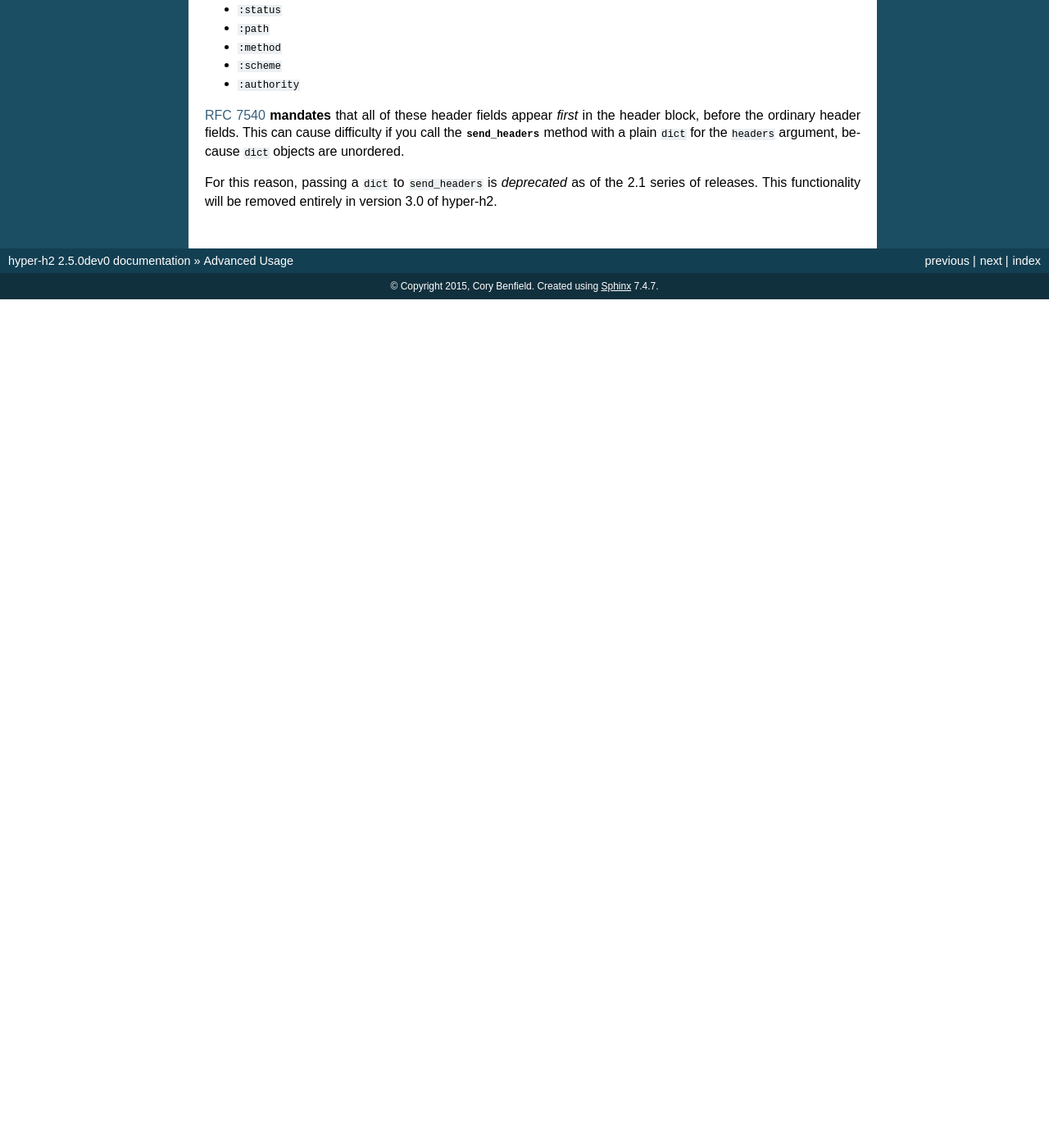
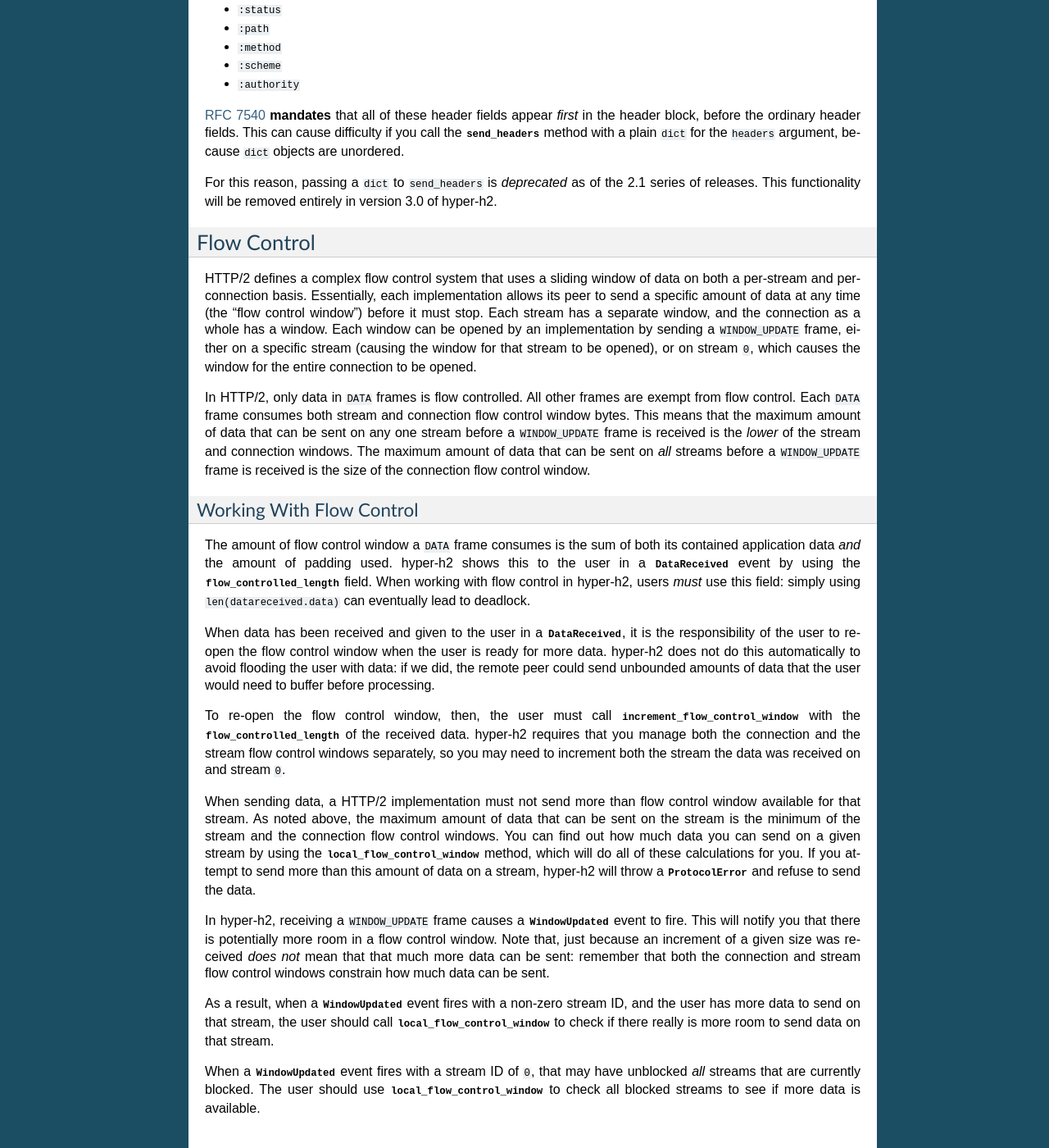
Before and after one commit to python-hyper/h2, a Sphinx documentation site: the page built from docs/source/advanced-usage.rst, in a window 1280 px wide and 1400 px high, scrolled down 2876 px. Shown: the whole window at 82% size. Built offline with Sphinx 7.4.7, drawn with Linux system fonts in a browser that asks for light colours; before the commit the page ends 3241 px from its top, so only the background shows below that; some of the changed text lies outside the part shown.

Commit message:
Add some window management documentation.

```diff
--- a/docs/source/advanced-usage.rst
+++ b/docs/source/advanced-usage.rst
@@ -219,3 +219,78 @@ version 3.0 of hyper-h2.
 
 .. _RFC 7540: https://tools.ietf.org/html/rfc7540
 .. _an implementation: http://python-hyper.org/projects/priority/en/latest/
+
+Flow Control
+------------
+
+HTTP/2 defines a complex flow control system that uses a sliding window of
+data on both a per-stream and per-connection basis. Essentially, each
+implementation allows its peer to send a specific amount of data at any time
+(the "flow control window") before it must stop. Each stream has a separate
+window, and the connection as a whole has a window. Each window can be opened
+by an implementation by sending a ``WINDOW_UPDATE`` frame, either on a specific
+stream (causing the window for that stream to be opened), or on stream ``0``,
+which causes the window for the entire connection to be opened.
+
+In HTTP/2, only data in ``DATA`` frames is flow controlled. All other frames
+are exempt from flow control. Each ``DATA`` frame consumes both stream and
+connection flow control window bytes. This means that the maximum amount of
+data that can be sent on any one stream before a ``WINDOW_UPDATE`` frame is
+received is the *lower* of the stream and connection windows. The maximum
+amount of data that can be sent on *all* streams before a ``WINDOW_UPDATE``
+frame is received is the size of the connection flow control window.
+
+Working With Flow Control
+~~~~~~~~~~~~~~~~~~~~~~~~~
+
+The amount of flow control window a ``DATA`` frame consumes is the sum of both
+its contained application data *and* the amount of padding used. hyper-h2 shows
+this to the user in a :class:`DataReceived <h2.events.DataReceived>` event by
+using the :data:`flow_controlled_length
+<h2.events.DataReceived.flow_controlled_length>` field. When working with flow
+control in hyper-h2, users *must* use this field: simply using
+``len(datareceived.data)`` can eventually lead to deadlock.
+
+When data has been received and given to the user in a :class:`DataReceived
+<h2.events.DataReceived>`, it is the responsibility of the user to re-open the
+flow control window when the user is ready for more data. hyper-h2 does not do
+this automatically to avoid flooding the user with data: if we did, the remote
+peer could send unbounded amounts of data that the user would need to buffer
+before processing.
+
+To re-open the flow control window, then, the user must call
+:meth:`increment_flow_control_window
+<h2.connection.H2Connection.increment_flow_control_window>` with the
+:data:`flow_controlled_length <h2.events.DataReceived.flow_controlled_length>`
+of the received data. hyper-h2 requires that you manage both the connection
+and the stream flow control windows separately, so you may need to increment
+both the stream the data was received on and stream ``0``.
+
+When sending data, a HTTP/2 implementation must not send more than flow control
+window available for that stream. As noted above, the maximum amount of data
+that can be sent on the stream is the minimum of the stream and the connection
+flow control windows. You can find out how much data you can send on a given
+stream by using the :meth:`local_flow_control_window
+<h2.connection.H2Connection.local_flow_control_window>` method, which will do
+all of these calculations for you. If you attempt to send more than this amount
+of data on a stream, hyper-h2 will throw a :class:`ProtocolError
+<h2.exceptions.ProtocolError>` and refuse to send the data.
+
+In hyper-h2, receiving a ``WINDOW_UPDATE`` frame causes a :class:`WindowUpdated
+<h2.events.WindowUpdated>` event to fire. This will notify you that there is
+potentially more room in a flow control window. Note that, just because an
+increment of a given size was received *does not* mean that that much more data
+can be sent: remember that both the connection and stream flow control windows
+constrain how much data can be sent.
+
+As a result, when a :class:`WindowUpdated <h2.events.WindowUpdated>` event
+fires with a non-zero stream ID, and the user has more data to send on that
+stream, the user should call :meth:`local_flow_control_window
+<h2.connection.H2Connection.local_flow_control_window>` to check if there
+really is more room to send data on that stream.
+
+When a :class:`WindowUpdated <h2.events.WindowUpdated>` event fires with a
+stream ID of ``0``, that may have unblocked *all* streams that are currently
+blocked. The user should use :meth:`local_flow_control_window
+<h2.connection.H2Connection.local_flow_control_window>` to check all blocked
+streams to see if more data is available.
```
